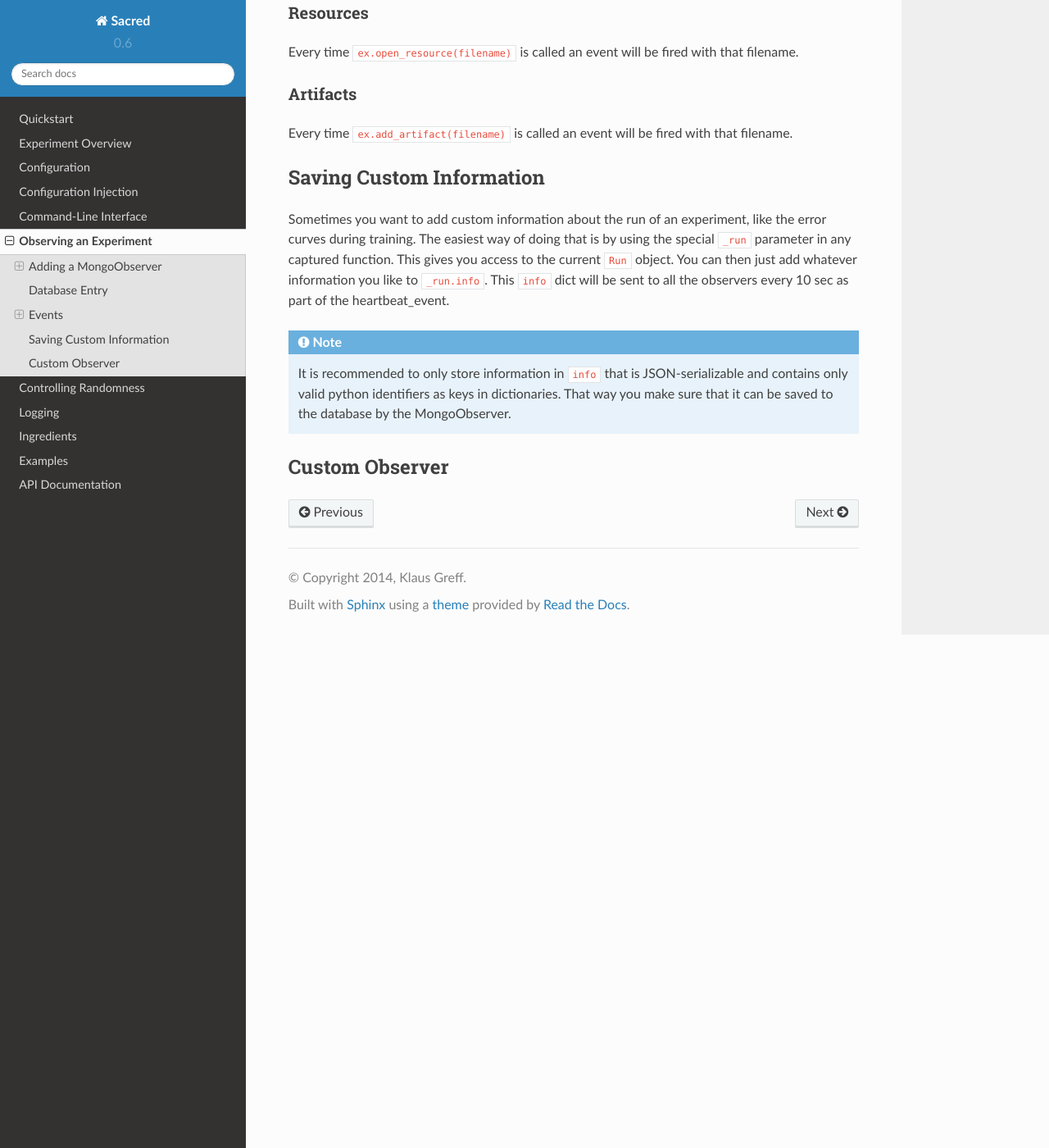
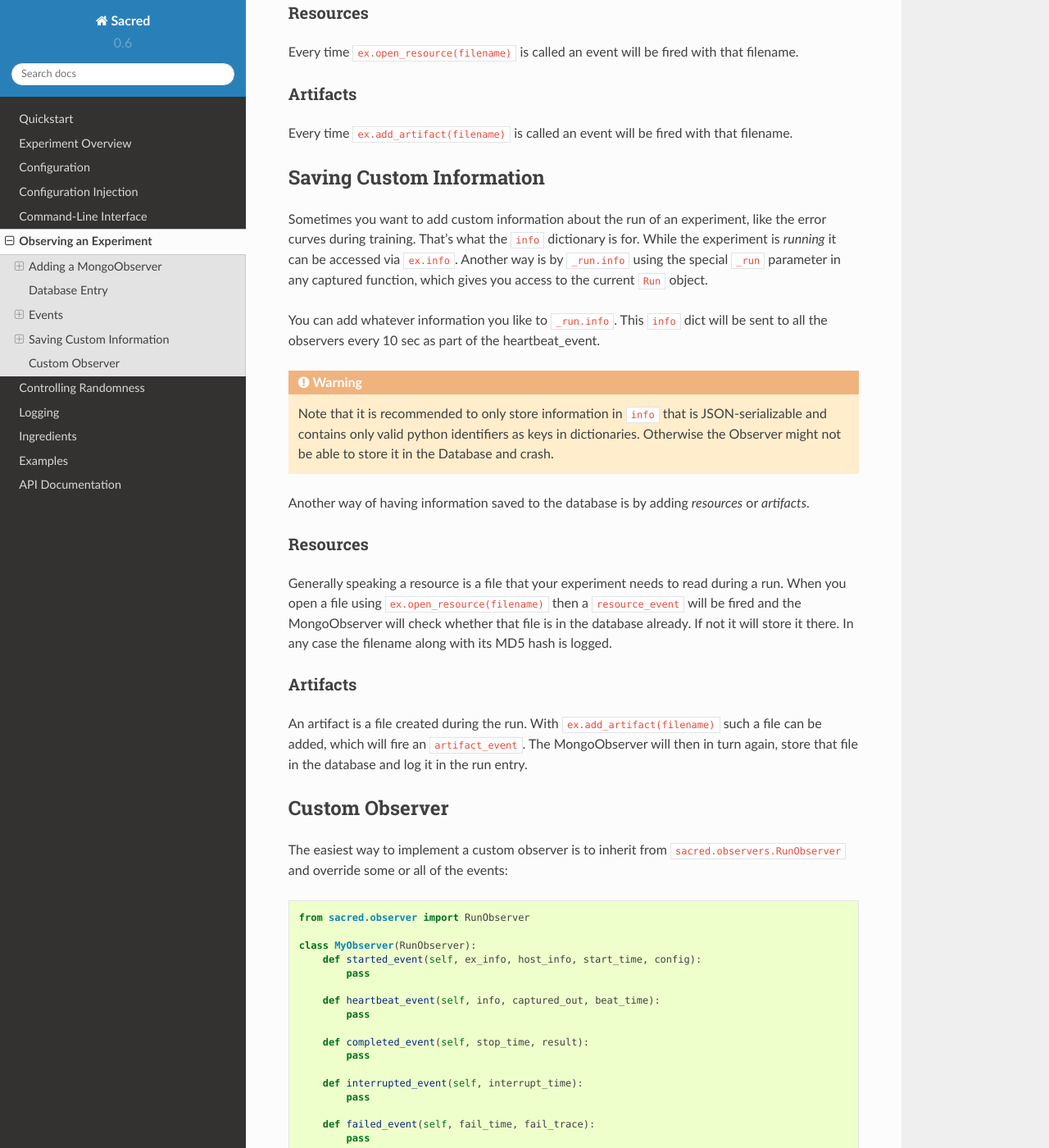
Before and after one commit to IDSIA/sacred, a Sphinx documentation site: the page built from docs/observers.rst, in a window 1280 px wide and 1400 px high, scrolled down 4324 px. Shown: the whole window at 82% size. Built offline with Sphinx 7.4.7 and the Read the Docs theme 2.0.0, drawn with Linux system fonts in a browser that asks for light colours; some of the changed text lies outside the part shown.

Commit message:
more observers documentation and some docs about automatic global seeding

```diff
--- a/docs/observers.rst
+++ b/docs/observers.rst
@@ -237,19 +237,69 @@ with that filename.
 Saving Custom Information
 =========================
 Sometimes you want to add custom information about the run of an experiment,
-like the error curves during training. The easiest way of doing that is by using
-the special ``_run`` parameter in any captured function. This gives you access
-to the current ``Run`` object. You can then just add whatever information you
-like to ``_run.info``. This ``info`` dict will be sent to all the observers
-every 10 sec as part of the heartbeat_event.
+like the error curves during training. That's what the ``info`` dictionary is
+for. While the experiment is *running* it can be accessed via ``ex.info``.
+Another way is by ``_run.info`` using the special ``_run`` parameter in any
+captured function, which gives you access to the current ``Run`` object.
 
-.. note::
-    It is recommended to only store information in ``info`` that is
+You can add whatever information you like to ``_run.info``. This ``info`` dict
+will be sent to all the observers every 10 sec as part of the heartbeat_event.
+
+.. warning::
+    Note that it is recommended to only store information in ``info`` that is
     JSON-serializable and contains only valid python identifiers as keys in
-    dictionaries. That way you make sure that it can be saved to the database by
-    the MongoObserver.
+    dictionaries. Otherwise the Observer might not be able to store it in the
+    Database and crash.
+
+Another way of having information saved to the database is by adding
+*resources* or *artifacts*.
+
+Resources
+---------
+Generally speaking a resource is a file that your experiment needs to read
+during a run. When you open a file using  ``ex.open_resource(filename)`` then
+a ``resource_event`` will be fired and the MongoObserver will check whether
+that file is in the database already. If not it will store it there.
+In any case the filename along with its MD5 hash is logged.
+
+Artifacts
+---------
+An artifact is a file created during the run. With
+``ex.add_artifact(filename)`` such a file can be added, which will fire an
+``artifact_event``. The MongoObserver will then in turn again, store that file
+in the database and log it in the run entry.
+
 
 .. _custom_observer:
 
 Custom Observer
 ===============
+
+The easiest way to implement a custom observer is to inherit from
+``sacred.observers.RunObserver`` and override some or all of the events:
+
+.. code-block:: python
+
+    from sacred.observer import RunObserver
+
+    class MyObserver(RunObserver):
+        def started_event(self, ex_info, host_info, start_time, config):
+            pass
+
+        def heartbeat_event(self, info, captured_out, beat_time):
+            pass
+
+        def completed_event(self, stop_time, result):
+            pass
+
+        def interrupted_event(self, interrupt_time):
+            pass
+
+        def failed_event(self, fail_time, fail_trace):
+            pass
+
+        def resource_event(self, filename):
+            pass
+
+        def artifact_event(self, filename):
+            pass
```
Also changed, not shown: docs/randomness.rst (+12 -0 lines), 1 other file.
